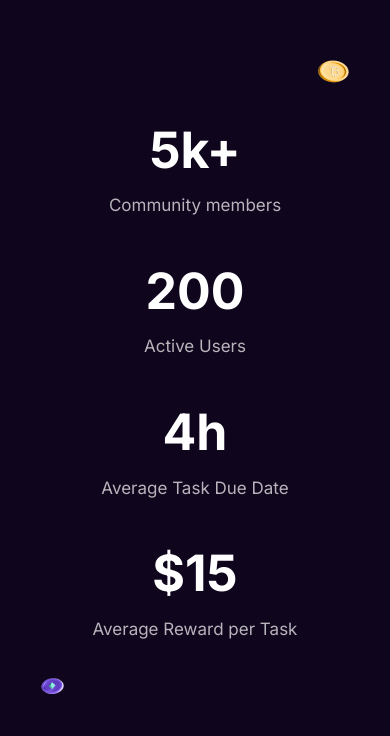
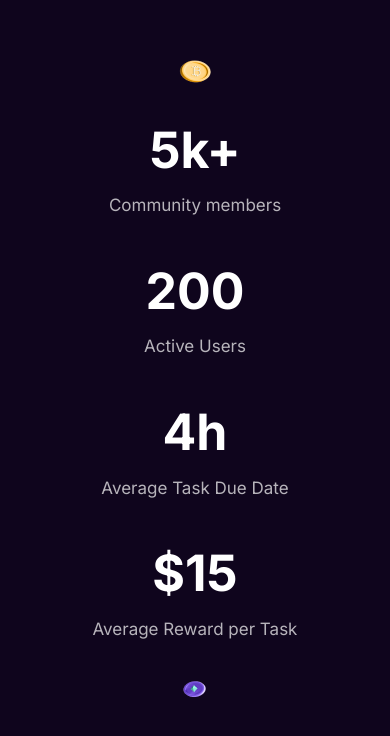
Before and after one commit to w3b3d3v/web3task-lp, a Next.js app: page / in a window 390 px wide. Shown: the part 3734-4470 px from the top of the page. Built offline with nearby package versions, Linux system fonts and the light colour scheme.

Commit message:
feat: adjust according to use of TailwindCSS

```diff
--- a/src/components/02-molecules/CardStats.tsx
+++ b/src/components/02-molecules/CardStats.tsx
@@ -20,8 +20,8 @@ export const CardStats = () => {
 		>
 			<div
 				className={cn([
-					"bottom-[0px] left-[-4px] flex h-[157px] items-end justify-end",
-					isMobile && "justfy-center flex h-[23px] w-full items-center",
+					"bottom-0 left-1 flex h-[157px] items-end justify-end",
+					isMobile && "flex h-[23px] w-full items-center justify-center",
 				])}
 			>
 				<Image
@@ -91,9 +91,8 @@ export const CardStats = () => {
 			</div>
 			<div
 				className={cn([
-					"right-[4px] top-[0px] flex h-[157px] items-start justify-end",
-					isMobile &&
-						"left-[4px] flex h-[23px] w-full items-start justify-start",
+					"right-1 top-0 flex h-[157px] items-start justify-end",
+					isMobile && "flex h-[23px] w-full items-center justify-center",
 				])}
 			>
 				<Image
```
